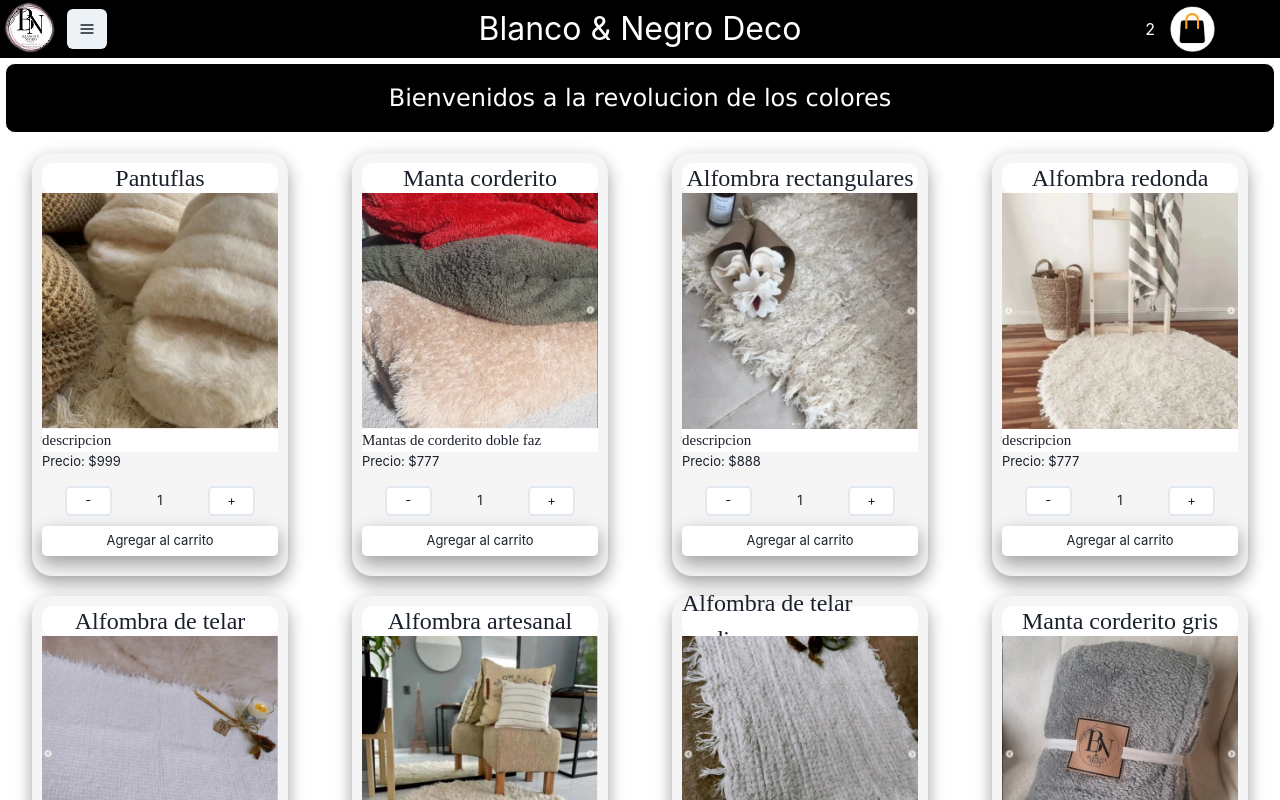
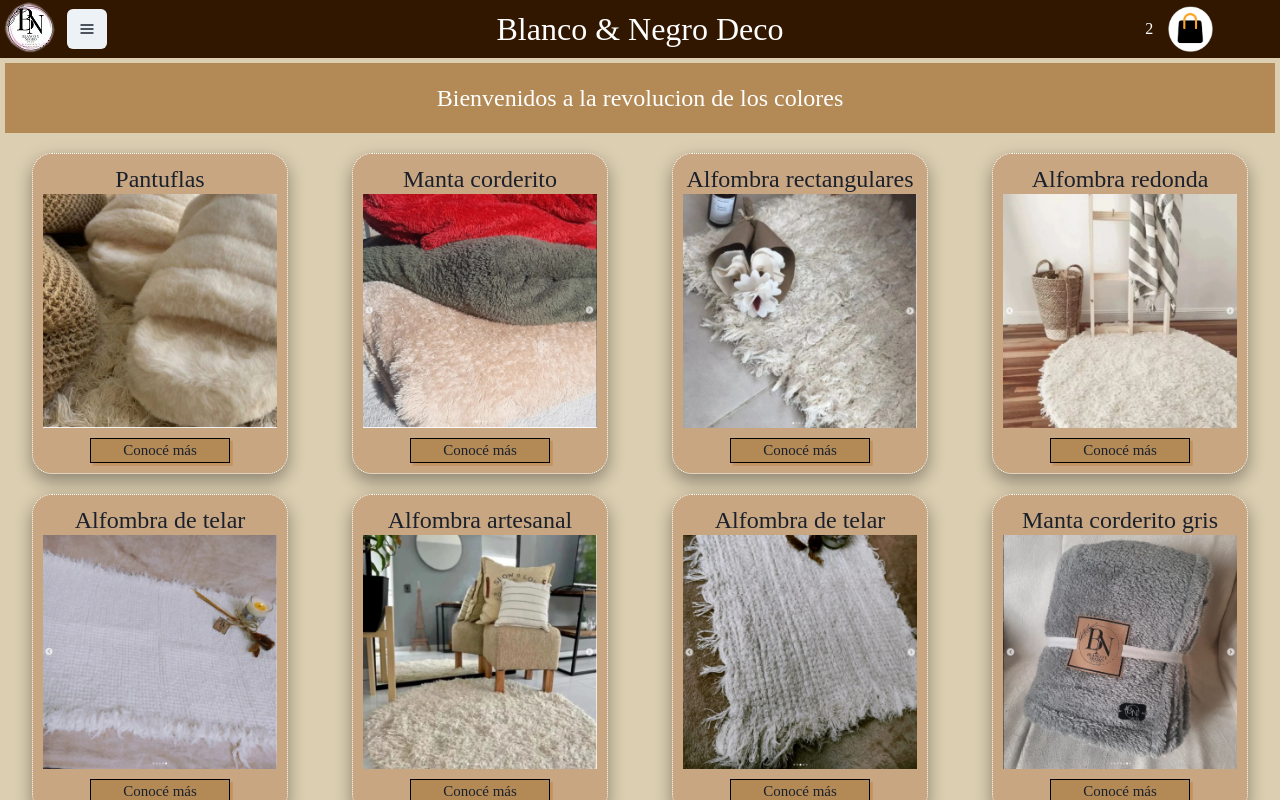
Before and after one commit to MuruaSL/BlancoYNegroDeco, a React (Vite) app: page / in a window 1280 px wide. Shown: the top 800 px of the page. Built offline with nearby package versions, Linux system fonts and the light colour scheme.

Commit message:
en esta version se agregaron items, se hicieorn las tarjetas, se agregaron los links a las paginas y se genero la funcionalidad sin estilos del detalle de item

```diff
--- a/package.json
+++ b/package.json
@@ -18,7 +18,8 @@
     "framer-motion": "^10.12.21",
     "react": "^18.2.0",
     "react-bootstrap": "^2.8.0",
-    "react-dom": "^18.2.0"
+    "react-dom": "^18.2.0",
+    "react-router-dom": "^6.14.2"
   },
   "devDependencies": {
     "@types/react": "^18.2.14",
--- a/src/App.jsx
+++ b/src/App.jsx
@@ -1,15 +1,20 @@
-import React from 'react'
-import NavBar from './components/NavBar'
-import ItemListContainer from './components/ItemListContainer';
-import LateralCart from './components/LateralCart';
-import Footer from './components/Footer';
-import Banner from './components/Banner';
-import LowResCartButton from './components/LowResCartButton';
+import React from "react";
+import NavBar from "./components/NavBar";
+import ItemListContainer from "./components/ItemListContainer";
+import LateralCart from "./components/LateralCart";
+import Footer from "./components/Footer";
+import Banner from "./components/Banner";
+import LowResCartButton from "./components/LowResCartButton";
+import ItemDetailContainer from "./components/ItemDetail/ItemDetailContainer";
+import { BrowserRouter, Routes, Route } from "react-router-dom";
+import Item from "./components/Item";
+
+const App = () => {
   const productos = [
     {
       id: "1",
       name: "Pantuflas",
-      image: "src/assets/articulos/1.png",
+      image: "../src/assets/articulos/1.png",
       description: "descripcion",
       precio: 999,
       stock: 4
@@ -17,7 +22,7 @@ import LowResCartButton from './components/LowResCartButton';
     {
       id: "2",
       name: "Manta corderito ",
-      image: "src/assets/articulos/7.png",
+      image: "../src/assets/articulos/7.png",
       description: "Mantas de corderito doble faz ",
       precio: 777,
       stock: 6
@@ -25,7 +30,7 @@ import LowResCartButton from './components/LowResCartButton';
     {
       id: "3",
       name: "Alfombra rectangulares",
-      image: "src/assets/articulos/2.png",
+      image: "../src/assets/articulos/2.png",
       description: "descripcion",
       precio: 888,
       stock: 5
@@ -56,8 +61,8 @@ import LowResCartButton from './components/LowResCartButton';
     },
     {
       id: "7",
-      name: "Alfombra de telar mediana",
-      image: "src/assets/articulos/3.png",
+      name: "Alfombra de telar",
+      image: "../src/assets/articulos/3.png",
       description: "descripcion",
       precio: 777,
       stock: 6
@@ -65,7 +70,7 @@ import LowResCartButton from './components/LowResCartButton';
     {
       id: "8",
       name: "Manta corderito gris",
-      image: "src/assets/articulos/8.png",
+      image: "../src/assets/articulos/8.png",
       description: "descripcion",
       precio: 777,
       stock: 6
@@ -73,7 +78,7 @@ import LowResCartButton from './components/LowResCartButton';
     {
       id: "9",
       name: "Toalla y toallon",
-      image: "src/assets/articulos/9.png",
+      image: "../src/assets/articulos/9.png",
       description: " Juego de toalla y toallon de 500gr",
       precio: 777,
       stock: 6
@@ -81,7 +86,7 @@ import LowResCartButton from './components/LowResCartButton';
     {
       id: "10",
       name: "Cubrecama Flannel",
-      image: "src/assets/articulos/10.png",
+      image: "../src/assets/articulos/10.png",
       description: "descripcion",
       precio: 777,
       stock: 6
@@ -89,7 +94,7 @@ import LowResCartButton from './components/LowResCartButton';
     {
       id: "11",
       name: "Almohadones",
-      image: "src/assets/articulos/11.png",
+      image: "../src/assets/articulos/11.png",
       description: "descripcion",
       precio: 777,
       stock: 6
@@ -97,27 +102,29 @@ import LowResCartButton from './components/LowResCartButton';
     {
       id: "12",
       name: "Mantas rusticas",
-      image: "src/assets/articulos/12.png",
+      image: "../src/assets/articulos/12.png",
       description: "descripcion",
       precio: 777,
       stock: 6
     }
   ];
 
+  return (
+    <BrowserRouter>
+      <NavBar />
 
-const App = () => {
+      <Banner />
+      <LowResCartButton />
+      <Routes>
+        <Route exact path="/" element={<ItemListContainer productos={productos} />} />
+        <Route exact path="/category/:category" element={<ItemListContainer productos={productos} />} />
+        <Route exact path="/item/:id" element={<ItemDetailContainer productos={productos} />} />
+        <Route exact path="/cart" element={<LateralCart />} />
+      </Routes>
 
+      <Footer />
+    </BrowserRouter>
+  );
+};
 
-  return (
-    <>
-      <NavBar />
-      <LowResCartButton />
-      <Banner />
-      <ItemListContainer productos={productos} />
-      {/* <LateralCart /> */}
-      <Footer />
-    </>
-  );
-}
-
-export default App
+export default App;
--- a/src/components/Item.jsx
+++ b/src/components/Item.jsx
@@ -1,8 +1,8 @@
 import React from "react";
-
+import { Link } from "react-router-dom";
 
 const Item = ({ producto }) => {
-  const { name, description, precio,stock, image} = producto;
+  const {id, name, image} = producto;
 
   return (
     <>
@@ -10,23 +10,12 @@ const Item = ({ producto }) => {
         <div>
           <h2 className="itemNameDiv">{name}</h2>
         </div>
-        <img
-          className="itemresponsive"
-          src={image}
-          alt="FOTULi ALT"
-        />
-        <div className="descript_priceDiv">
-          <p className="itemDescriptDiv">{description}</p>
-          <p>Precio: ${precio}</p>
+        <img className="itemresponsive" src={image} alt="FOTULi ALT" />
+          <Link to={`/item/${id}`}>
+        <div className="seeMoreButtonDiv">
+          <button className="seeMoreButton">Conocé más</button>
         </div>
-        <div className="moreOrLessItemsDiv">
-          <button className="addorremovequantity">-</button>
-          <div>{1}</div>
-          <button className="addorremovequantity">+</button>
-        </div>
-        <div>
-          <button className="addtocardbutton">Agregar al carrito</button>
-        </div>
+        </Link>
       </div>
     </>
   );
--- /dev/null
+++ b/src/components/ItemDetail/ItemCount.jsx
@@ -0,0 +1,9 @@
+import React from 'react'
+
+const ItemCount = () => {
+  return (
+    <div>{1}</div>
+  )
+}
+
+export default ItemCount
--- /dev/null
+++ b/src/components/ItemDetail/ItemDetail.jsx
@@ -0,0 +1,34 @@
+import React from 'react'
+import ItemCount from './ItemCount'
+import { useParams } from 'react-router-dom';
+
+const ItemDetail = ({producto}) => {
+    const {id} = useParams();
+    const { name, description, precio, image} = producto;
+
+return (
+
+  <>
+    <div className="itemDetailresponsive cardstyles ">
+      <div>
+        <h2 className="itemDetailNameDiv">{name}</h2>
+      </div>
+      <img className="itemDetailresponsive" src={image} alt="FOTULi ALT" />
+      <div className="descript_priceDiv">
+          <p className="itemDetailDescriptDiv">{description}</p>
+          <p>Precio: ${precio}</p>
+        </div>
+        <div className="moreOrLessItemsDiv">
+          <button className="addorremovequantity">-</button>
+          <ItemCount/>
+          <button className="addorremovequantity">+</button>
+        </div>
+        <div>
+          <button className="addtocardbutton">Agregar al carrito</button>
+        </div>
+    </div>
+  </>
+);
+}
+
+export default ItemDetail
--- /dev/null
+++ b/src/components/ItemDetail/ItemDetailContainer.jsx
@@ -0,0 +1,20 @@
+import React from "react";
+import ItemDetail from "./ItemDetail";
+import { useParams } from "react-router-dom";
+
+const ItemDetailContainer = ({productos}) => {
+const { id } = useParams();
+// Buscar el producto específico basado en el id proporcionado en la URL
+const producto = productos.find((p) => p.id === id);
+if (!producto) {
+    return <p>El producto no ha sido encontrado</p>;
+}
+
+return (
+    <div>
+    <ItemDetail producto={producto} />
+    </div>
+);
+};
+
+export default ItemDetailContainer;
--- a/src/components/ItemListContainer.jsx
+++ b/src/components/ItemListContainer.jsx
@@ -1,7 +1,11 @@
 import React from "react";
 import Item from "./Item";
+import { useParams } from "react-router-dom";
 
-const ItemListContainer = ({ productos }) => {
+const ItemListContainer = ({productos}) => {
+
+const {category} = useParams()
+
 if (productos.length === 0) {
     return <p>Ha ocurrido un error inesperado</p>;
 }
--- a/src/components/NavBar.jsx
+++ b/src/components/NavBar.jsx
@@ -2,22 +2,31 @@ import React from "react";
 import CartWidget from "./CartWidget";
 import Categories from "./Categories";
 import { Grid, GridItem } from "@chakra-ui/react";
+import {Link} from "react-router-dom"
 const NavBar = () => {
 return (
     <>
     <Grid templateColumns='1fr 1fr 15fr 2fr'  className="header">
 
-        <GridItem><a href="../../index.html"><img
-        className="NavbarIcon"
-        src="./src/assets/60x60.png"
-        alt="iconBlancoYnegroDeco"
-        /></a></GridItem>
+        <GridItem>
+            <Link to={"/"}>
+                <img className="NavbarIcon" src="../src/assets/60x60.png" alt="iconBlancoYnegroDeco"/>
+            </Link>
+        </GridItem>
 
-        <GridItem><Categories/></GridItem>
+        <GridItem>
+            <Categories/>
+        </GridItem>
 
-        <GridItem><a href="../../index.html"><h1 className="headerTitle">Blanco & Negro Deco</h1></a></GridItem>
+        <GridItem>
+            <Link to={"/"}>
+                <h1 className="headerTitle">Blanco & Negro Deco</h1>
+            </Link>
 
+        </GridItem>
+        <Link to={"/Cart"}>
         <GridItem><CartWidget /></GridItem>
+        </Link>
     </Grid>
     </>
 );
--- a/src/index.css
+++ b/src/index.css
@@ -1,14 +1,19 @@
+html body{
+  background-color: #DCCFB1;
+}
+
+
 /* ----------------NavBar Component---------------- */
 
 .header{
-  background-color: rgb(0, 0, 0);
+  background-color:#311700;
   display: flex;
   flex-direction: row;
   align-content: center;
   justify-content: space-between;
-  color: rgb(255, 255, 255);
+  color:white;
   align-items: center;
-
+  font-family:cursive;
 }
 .headerTitle{
   font-size: 2rem;
@@ -82,14 +87,15 @@
 }
 /*------------------------BANNER Component------------------------*/
 .greetingBanner{
-  background-color: black;
+  background-color: #B38A56;
   color: white;
-  font-family: 'Lucida Sans', 'Lucida Sans Regular', 'Lucida Grande', 'Lucida Sans Unicode', Geneva, Verdana, sans-serif;
+  /* font-family: 'Lucida Sans', 'Lucida Sans Regular', 'Lucida Grande', 'Lucida Sans Unicode', Geneva, Verdana, sans-serif; */
+  font-family:cursive;
   font-size:x-large;
   text-align: center;
-  border-radius: 10px;
-  border-color: white;
-  border-width: 1px;
+  /* border-radius: 10px;
+  border-color: white; */
+  /* border-width: 1px; */
   margin-left: 5px;
   margin-right: 5px;
   margin-top: 5px;
@@ -141,7 +147,6 @@
 
 }
 .itemNameDiv{
-  background-color: rgb(255, 255, 255);
   border-radius: 10px;
   height: 30px;
   font-family: 'Times New Roman', Times, serif;
@@ -151,13 +156,12 @@
   align-items: center;
 
 }
-.itemDescriptDiv{
-  font-family: 'Times New Roman', Times, serif;
-  font-size: 15px;
-  background-color: rgb(255, 255, 255);
-}
+
 .cardstyles{
-  background-color: whitesmoke;
+  background-color: #C7A681;
+  border-width: 1px;
+  border-style: dotted;
+  border-color: white;
   margin-top: 10px;
   margin-bottom: 10px;
   padding: 10px;
@@ -171,7 +175,58 @@
   margin-bottom: 15px;
 
 }
+.seeMoreButtonDiv{
+  display: flex;
+  justify-content: center;
+  margin-top: 10px;
+}
+.seeMoreButton{
+    transition: all 0.2s ease, visibility 0s;
+    border-width: 1px;
+    border-color: black;
 
+    box-shadow: 2.83px 2.83px 0 #c19361;
+    background: #B38A56;
+    box-sizing: border-box;
+    cursor: pointer;
+    display: block;
+    height: 100%;
+    min-height: 10px;
+    min-width: 10px;
+    padding: 0;
+    touch-action: manipulation;
+    width: 60%;
+    font-family:cursive;
+    font-size: 15px;
+    font-weight: 500;
+}
+.seeMoreButton:hover{
+  box-shadow: 3px 3px 0 #5B3509;
+}
+
+@media screen  and (max-width:768px){
+
+  .itemresponsive{
+    width: 40vw;
+  }
+}
+@media screen  and (max-width:425px){
+
+  .itemresponsive{
+    width: 70vw;
+  }
+}
+
+/*------------------------- ItemDetailContainer.jsx--------------------------------*/
+.itemDetailContainerDiv{
+  display: flex;
+  flex-direction: column;
+  align-items: center;
+  width: 60%;
+}
+
+
+/*------------------------- ItemDetail.jsx--------------------------------*/
 .addorremovequantity{
   height: 30px;
   width: 20%;
@@ -195,18 +250,9 @@
   margin-bottom: 10px;
   box-shadow: 0 8px 16px 0 rgba(0,0,0,0.2), 0 6px 20px 0 rgba(0,0,0,0.19);
 }
-@media screen  and (max-width:768px){
+/*------------------------- ItemCount.jsx--------------------------------*/
 
-  .itemresponsive{
-    width: 40vw;
-  }
-}
-@media screen  and (max-width:425px){
 
-  .itemresponsive{
-    width: 70vw;
-  }
-}
 /* ----------------LateralCart Component ----------------*/
 
 .AsideCss{
```
Also changed, not shown: src/components/Categories.jsx (+9 -0 lines), src/components/LateralCart.jsx (+7 -0 lines), src/components/LowResCartButton.jsx (+7 -4 lines), 1 other file (tests, documents, lock files or other folders).
